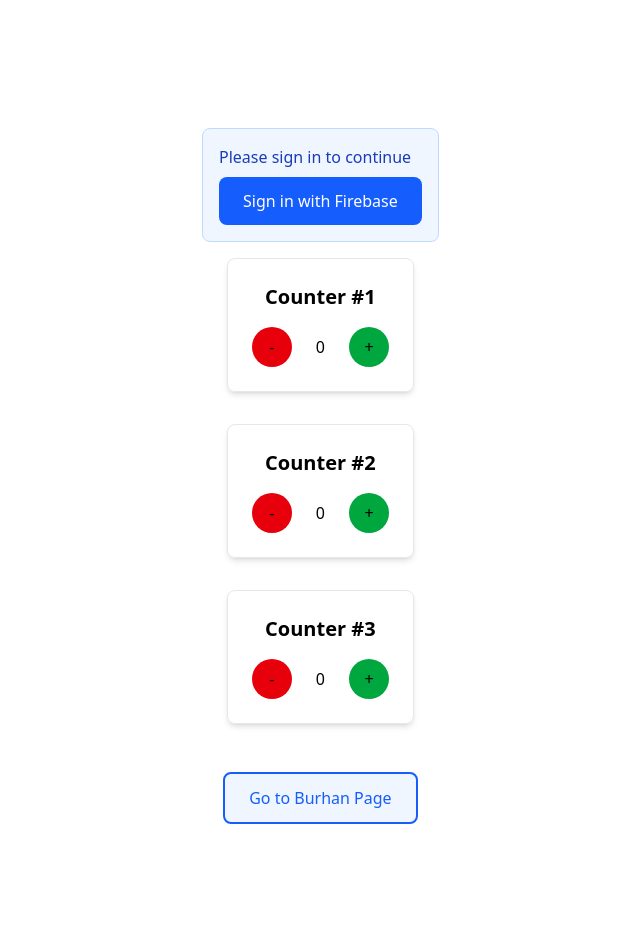
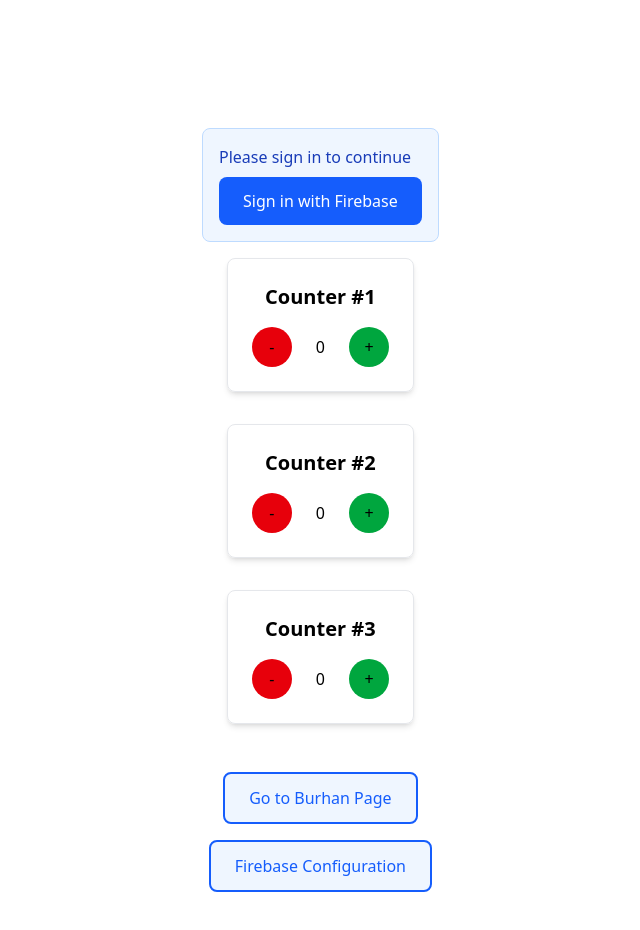
Before and after one commit to burhanuddinmustansir12-dot/spongebob, a Next.js app: page / in a window 1280 px wide. Shown: the top 930 px of the page, without its empty margins (118-758 px from the left). Built offline with nearby package versions, Linux system fonts and the light colour scheme.

Commit message:
Add Firebase configuration page link

```diff
--- a/app/page.js
+++ b/app/page.js
@@ -56,6 +56,11 @@ export default function Home() {
               Go to Burhan Page
             </Link>
           </div>
+          <div className="mt-4 px-6 py-3 rounded-lg border-2 border-blue-600 bg-blue-50 hover:bg-blue-100 transition-colors">
+            <Link href="/auth/configuration" className="text-blue-600 hover:text-blue-800 font-medium no-underline">
+              Firebase Configuration
+            </Link>
+          </div>
         </div>
       </main>
     </div>
```
